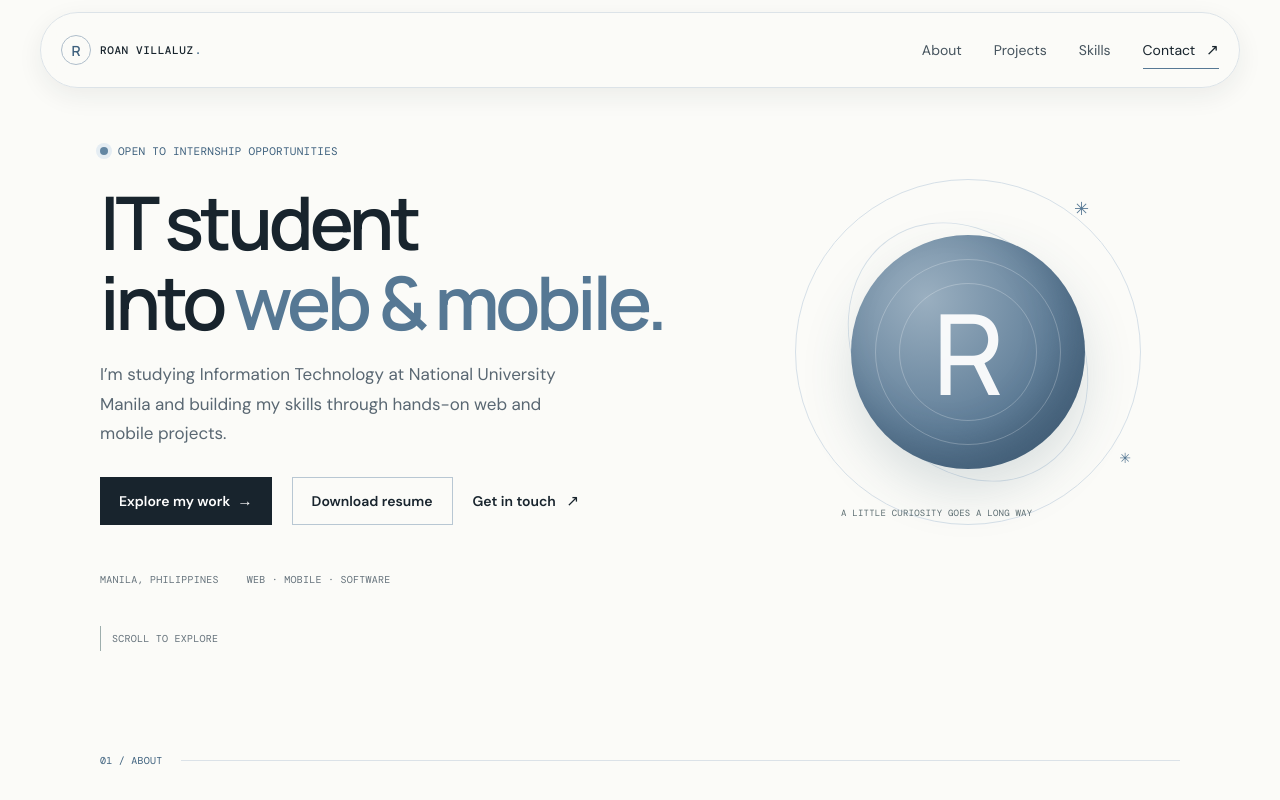
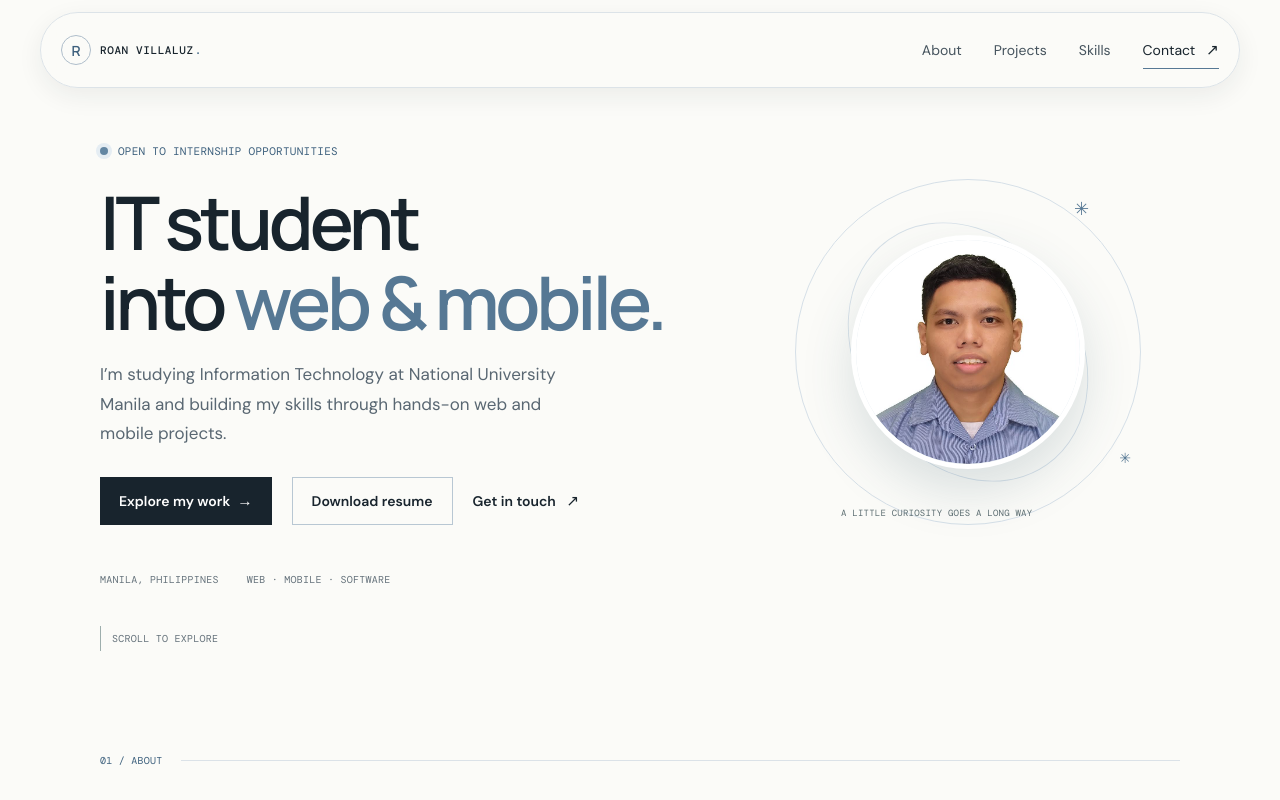
Before and after one commit to roan-hub/Portfolio, a React (Vite) app: page / in a window 1280 px wide. Shown: the top 800 px of the page. Built offline with nearby package versions, Linux system fonts and the light colour scheme.

Commit message:
Add personal portrait to portfolio

```diff
--- a/src/App.css
+++ b/src/App.css
@@ -63,10 +63,8 @@ nav { display: flex; align-items: center; gap: 32px; color: #46545e; font-size:
 .hero-graphic { position: absolute; top: 91px; right: 27px; width: 370px; height: 370px; }
 .graphic-ring { position: absolute; inset: 12px; border: 1px solid #d6e0e8; border-radius: 50%; }
 .ring-inner { inset: 47px; transform: rotate(-35deg) scaleX(.8); }
-.graphic-orb { position: absolute; top: 68px; left: 68px; width: 234px; height: 234px; display: grid; place-items: center; border-radius: 50%; background: radial-gradient(circle at 32% 27%, #9aafc0, #617f99 57%, #3d5b75); box-shadow: 0 22px 50px #38566a2b, inset -20px -24px 38px #263d5444; }
-.graphic-orb::before, .graphic-orb::after { content: ''; position: absolute; inset: 24px; border: 1px solid #ffffff3d; border-radius: 50%; }
-.graphic-orb::after { inset: 48px; }
-.graphic-orb span { color: white; font: 500 112px var(--display); letter-spacing: -.1em; opacity: .94; transform: translateX(-5px); }
+.graphic-orb { position: absolute; top: 68px; left: 68px; width: 234px; height: 234px; overflow: hidden; border: 5px solid white; border-radius: 50%; background: #eaf0f4; box-shadow: 0 22px 50px #38566a2b; }
+.graphic-orb img { display: block; width: 100%; height: 100%; border-radius: inherit; object-fit: cover; object-position: center 35%; }
 .graphic-star { position: absolute; color: var(--accent); font-size: 18px; }
 .star-top { top: 30px; right: 64px; }
 .star-bottom { right: 22px; bottom: 70px; font-size: 14px; }
--- a/src/App.jsx
+++ b/src/App.jsx
@@ -111,13 +111,13 @@ function App() {
             </div>
             <div className="hero-footnote"><span>MANILA, PHILIPPINES</span><span>WEB · MOBILE · SOFTWARE</span></div>
           </div>
-          <div className="hero-graphic" aria-hidden="true">
-            <div className="graphic-ring ring-outer" />
-            <div className="graphic-ring ring-inner" />
-            <div className="graphic-orb"><span>R</span></div>
-            <span className="graphic-star star-top">✳</span>
-            <span className="graphic-star star-bottom">✳</span>
-            <span className="graphic-caption">A LITTLE CURIOSITY GOES A LONG WAY</span>
+          <div className="hero-graphic">
+            <div className="graphic-ring ring-outer" aria-hidden="true" />
+            <div className="graphic-ring ring-inner" aria-hidden="true" />
+            <div className="graphic-orb"><img src="/profile.jpg" alt="Portrait of Roan Villaluz" /></div>
+            <span className="graphic-star star-top" aria-hidden="true">✳</span>
+            <span className="graphic-star star-bottom" aria-hidden="true">✳</span>
+            <span className="graphic-caption" aria-hidden="true">A LITTLE CURIOSITY GOES A LONG WAY</span>
           </div>
           <a className="scroll-note" href="#about"><span /> SCROLL TO EXPLORE</a>
         </section>
```
Also changed, not shown: public/profile.jpg (added).
